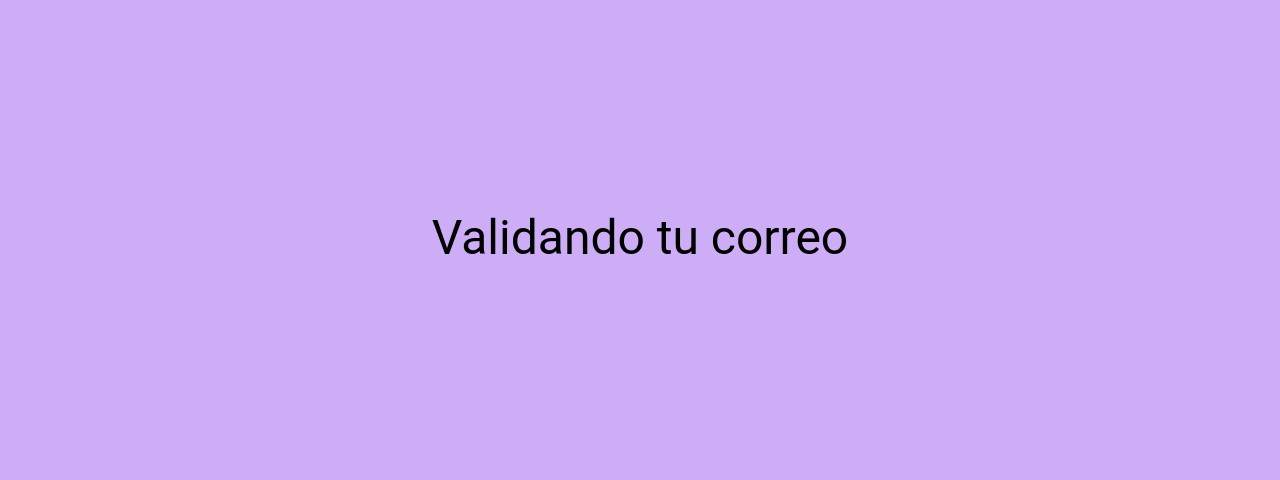
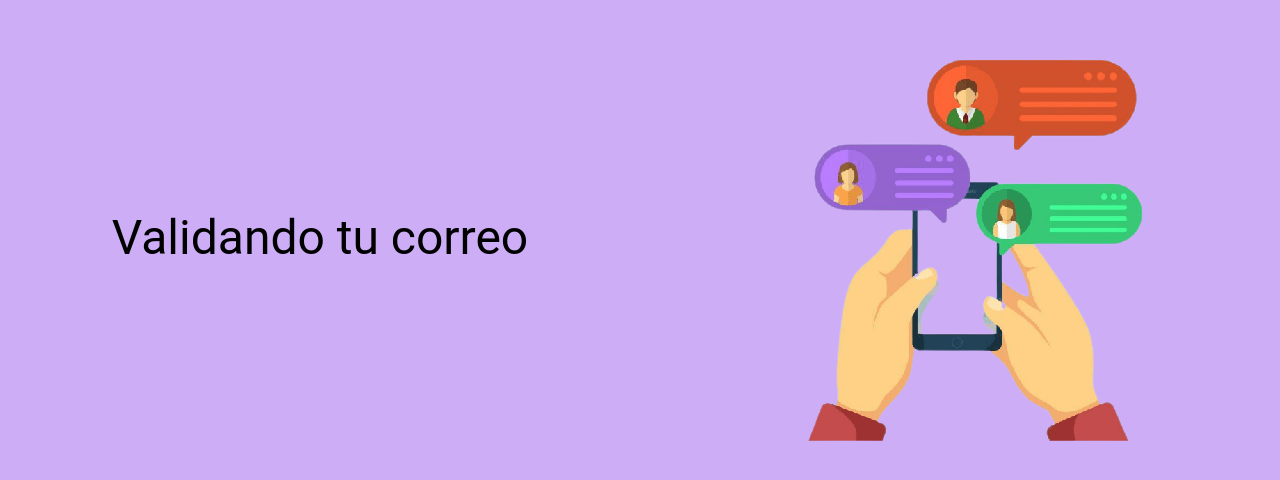
Before and after one commit to Iannacus/chat-front, a React (Vite) app: page /auth/email-validation in a window 1280 px wide. Shown: the part 162-642 px from the top of the page. Built offline with nearby package versions, Linux system fonts and the light colour scheme.

Commit message:
fix router & validate email view

```diff
--- a/src/App.jsx
+++ b/src/App.jsx
@@ -1,14 +1,7 @@
 import { ThemeProvider } from "@mui/material";
-import { RouterProvider, createBrowserRouter } from "react-router-dom";
-import LoginPage from "./modules/auth/login/pages/LoginPage";
+import { RouterProvider } from "react-router-dom";
 import theme from "./theme/newTheme";
-import AuthLayout from "./modules/auth/AuthLayout";
-import RegisterPage from "./modules/auth/register/pages/RegisterPage";
-import ValidateEmail from "./modules/auth/validate-email/ValideteEmail";
-import Chat from "./modules/chat/pages/Chat";
-import Home from "./modules/home/pages/Home";
-import Conversation from "./modules/chat/components/Conversation";
-import ProtectedRoute from "./routes/ProtectedRoutes";
+import router from "./routes";
 
 function App() {
   return (
@@ -19,37 +12,3 @@ function App() {
 }
 
 export default App;
-
-const router = createBrowserRouter([
-  {
-    path: "/",
-    element: <Home />,
-  },
-  {
-    path: "/auth",
-    element: <AuthLayout />,
-    children: [
-      {
-        path: "login",
-        element: <LoginPage />,
-      },
-      {
-        path: "register",
-        element: <RegisterPage />,
-      },
-      {
-        path: "email-validation",
-        element: <ValidateEmail />,
-      },
-    ],
-  },
-  {
-    path: "/chats",
-    element: (
-      <ProtectedRoute>
-        <Chat />
-      </ProtectedRoute>
-    ),
-    children: [{ path: "conversation/:id", element: <Conversation /> }],
-  },
-]);
--- a/src/modules/auth/validate-email/ValideteEmail.jsx
+++ b/src/modules/auth/validate-email/ValideteEmail.jsx
@@ -1,8 +1,9 @@
 import { useEffect, useState } from "react";
 import { useNavigate } from "react-router-dom";
-import { Box, Typography } from "@mui/material";
+import { Box, Grid, Typography } from "@mui/material";
 import { useSearchParams } from "react-router-dom";
 import axios from "axios";
+import validate from "../../../assets/valid-email.png";
 
 function ValidateEmail() {
   const [valid, setValid] = useState("");
@@ -14,17 +15,22 @@ function ValidateEmail() {
 
   const navigate = useNavigate();
 
-  // useEffect(() => {
-  //   if (time <= 0) {
-  //     navigate("/auth/login");
-  //   }
-  //   const interval = setInterval(() => {
-  //     setTime(time - 1);
-  //   }, 1000);
-  //   return () => clearInterval(interval);
-  // }, [time]);
+  useEffect(() => {
+    let interval;
+    if (valid) {
+      if (time <= 0) {
+        navigate("/auth/login");
+      }
+      interval = setInterval(() => {
+        setTime(time - 1);
+      }, 1000);
+      return () => clearInterval(interval);
+    }
+  }, [time, valid]);
 
   return (
+    <Grid container>
+      <Grid item xs={12} md={6}>
         <Box
           sx={{
             display: "flex",
@@ -42,7 +48,8 @@ function ValidateEmail() {
                 El correo ha sido verificado
               </Typography>
               <Typography variant="body2" color="secondary">
-            Se esta redirigiendo a login {time} si no eres redirigido has click
+                Se esta redirigiendo a login {time} si no eres redirigido has
+                click
                 <Typography
                   sx={{
                     "&:hover": {
@@ -67,6 +74,22 @@ function ValidateEmail() {
             </Typography>
           )}
         </Box>
+      </Grid>
+      <Grid item xs={12} md={6}>
+        <Box
+          sx={{
+            display: "flex",
+            flexDirection: "column",
+            justifyContent: "center",
+            alignItems: "center",
+            gap: "30px",
+            height: "100vh",
+          }}
+        >
+          <img src={validate} alt="chat" />
+        </Box>
+      </Grid>
+    </Grid>
   );
 }
 
--- /dev/null
+++ b/src/routes/index.jsx
@@ -0,0 +1,45 @@
+import { createBrowserRouter } from "react-router-dom";
+import LoginPage from "../modules/auth/login/pages/LoginPage";
+import AuthLayout from "../modules/auth/AuthLayout";
+import RegisterPage from "../modules/auth/register/pages/RegisterPage";
+import ValidateEmail from "../modules/auth/validate-email/ValideteEmail";
+import Chat from "../modules/chat/pages/Chat";
+import Home from "../modules/home/pages/Home";
+import Conversation from "../modules/chat/components/Conversation";
+import ProtectedRoute from "./ProtectedRoutes";
+
+const router = createBrowserRouter([
+  {
+    path: "/",
+    element: <Home />,
+  },
+  {
+    path: "/auth",
+    element: <AuthLayout />,
+    children: [
+      {
+        path: "login",
+        element: <LoginPage />,
+      },
+      {
+        path: "register",
+        element: <RegisterPage />,
+      },
+      {
+        path: "email-validation",
+        element: <ValidateEmail />,
+      },
+    ],
+  },
+  {
+    path: "/chats",
+    element: (
+      <ProtectedRoute>
+        <Chat />
+      </ProtectedRoute>
+    ),
+    children: [{ path: "conversation/:id", element: <Conversation /> }],
+  },
+]);
+
+export default router;
```
Also changed, not shown: src/assets/valid-email.png (added). Lines whose indentation alone changed are shown as unchanged.
